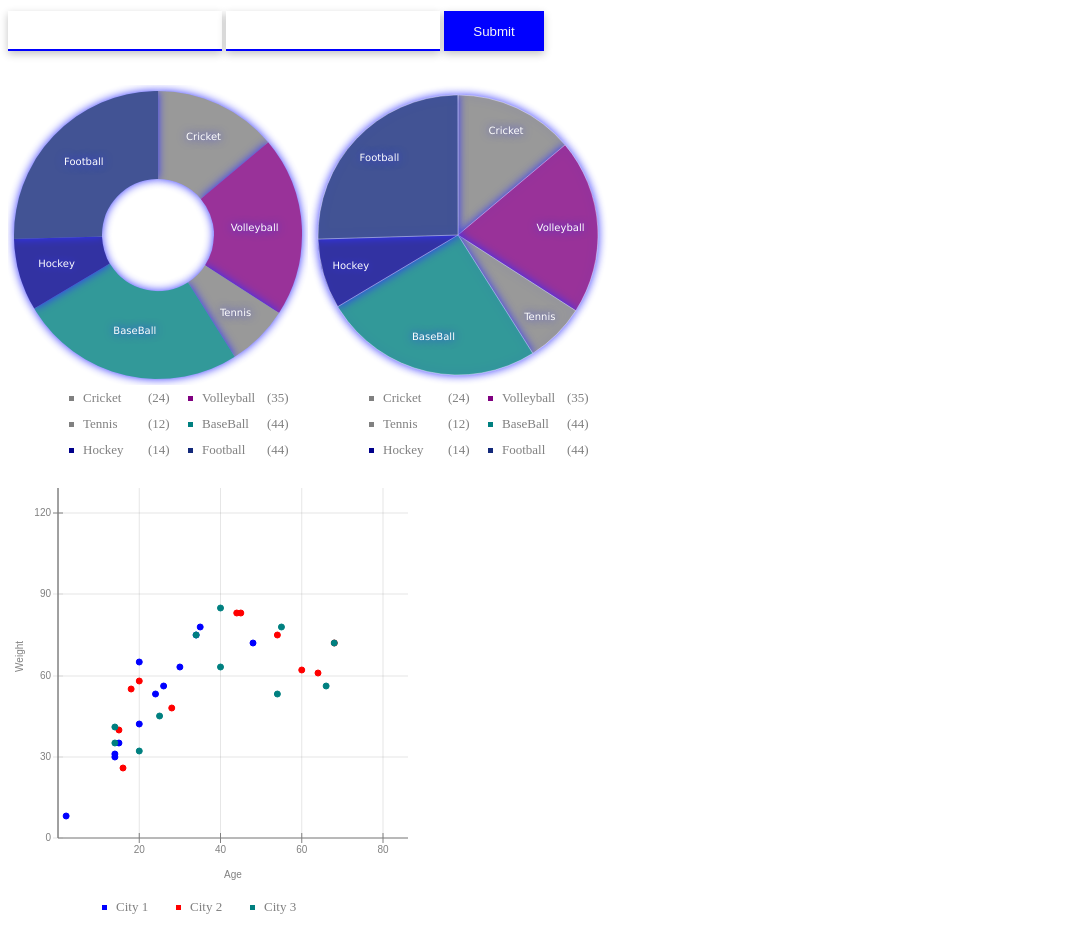
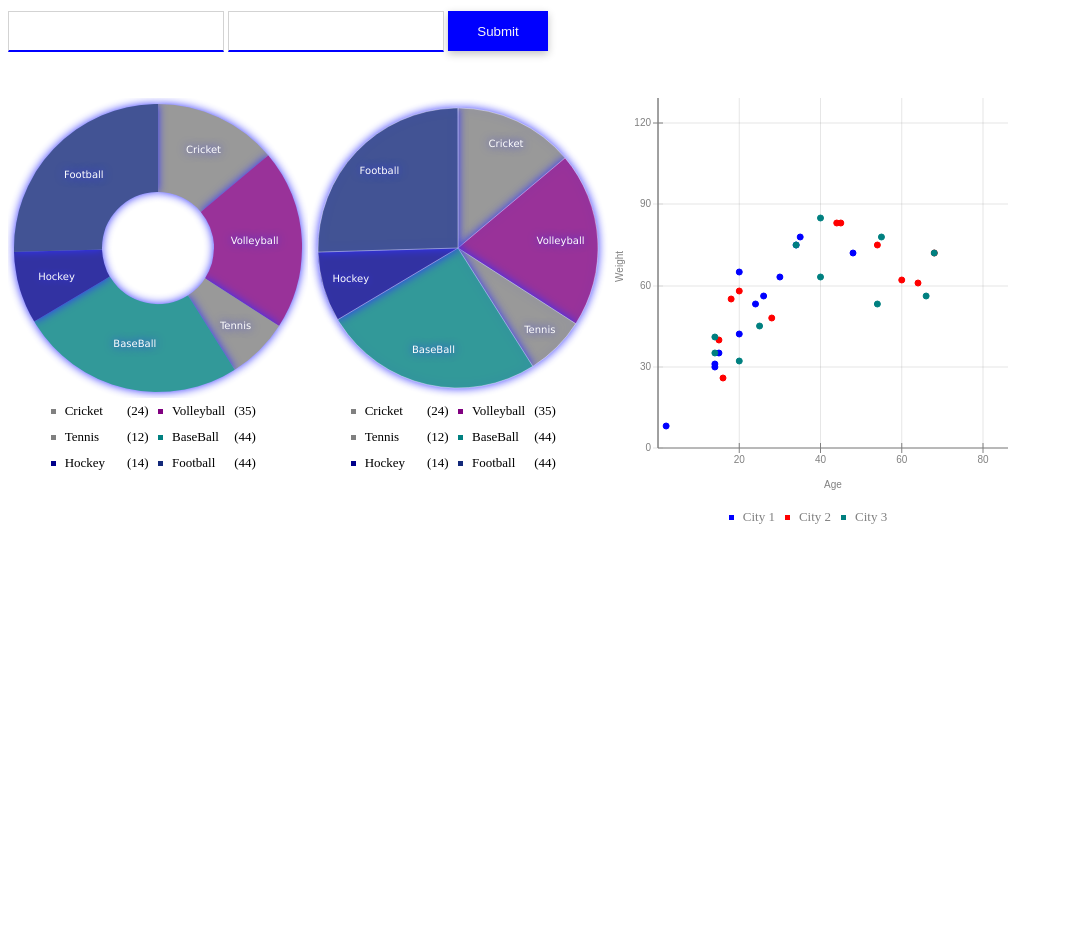
Before and after one commit to rajhseg/React-Controls, a React (Vite) app in the folder React-Controls/: page / in a window 1280 px wide. Shown: the whole page, without its empty margins (0-1066 px from the left). After the commit the page ends 800 px from the top, so only its background shows below. Built offline with nearby package versions, Linux system fonts and the light colour scheme.

Commit message:
css change
css change

```diff
--- a/React-Controls/src/App.jsx
+++ b/React-Controls/src/App.jsx
@@ -125,7 +125,7 @@ function App() {
         <RTextbox TextboxValue={tValue} ValueChanged={UpdateValue}></RTextbox>
         &nbsp;
 
-        <RButton ref={bref} ButtonHeight={ButtonHeight} IsDisabled={false} onClick={handleClick}>Submit</RButton>
+        <RButton Style={{marginTop:'3px'}} ref={bref} ButtonHeight={ButtonHeight} IsDisabled={false} onClick={handleClick}>Submit</RButton>
 
         <br />
         <br />
--- a/React-Controls/src/RButton/RButton.jsx
+++ b/React-Controls/src/RButton/RButton.jsx
@@ -1,7 +1,7 @@
 import propTypes from "prop-types";
 import { forwardRef, useId, useImperativeHandle, useRef } from "react";
 
-import './RButton.css';
+import styles from './RButton.module.css';
 
 const RButton = forwardRef(function RButton({
     IsDisabled,
@@ -11,6 +11,7 @@ const RButton = forwardRef(function RButton({
     ButtonWidth = "100px",
     ForeColor = "whitesmoke",
     BackgroundColor = "blue",
+    Style,
     children
 }, ref) {
 
@@ -27,8 +28,8 @@ const RButton = forwardRef(function RButton({
 
     return (
         <>
-        <div className="host">
-        <button ref={bRef} id={compId} className="btn" disabled={IsDisabled}
+        <div className={styles.host} style={Style}>
+        <button ref={bRef} id={compId} className={styles.btn} disabled={IsDisabled}
                 onClick={(e) => onClick(e)} type={ButtonType}
                 style={{'height': ButtonHeight,
                         'width': ButtonWidth,
@@ -43,6 +44,7 @@ const RButton = forwardRef(function RButton({
 });
 
 RButton.propTypes = {
+    Style: propTypes.string,
     IsDisabled: propTypes.bool,
     ButtonType: propTypes.string,
     ButtonHeight: propTypes.string,
--- a/React-Controls/src/RDonutChart/RDonutChart.jsx
+++ b/React-Controls/src/RDonutChart/RDonutChart.jsx
@@ -1,7 +1,7 @@
 import { forwardRef, useEffect, useId, useImperativeHandle, useRef, useState } from "react";
 import PropTypes from "prop-types";
 
-import './RDonutChart.css';
+import styles from './RDonutChart.module.css';
 
 export class RDonutChartItem {
   constructor(
@@ -52,6 +52,8 @@ const RDonutChart =  forwardRef(function RDonutChart({
 
     const [IsRendered, setIsRendered] = useState(false);
     const [RenderItems, setRenderItems] = useState([]);
+    const [titleLength, setTitleLength]= useState("");
+    const [valueLength, setValueLength] = useState("");
 
     let _lineWidth = 0;
 
@@ -112,6 +114,9 @@ const RDonutChart =  forwardRef(function RDonutChart({
         context = progressCanvas.current.getContext('2d');
         RenderChart();
 
+        setTitleLength((prev)=> calculateTitleWidth()+'px');
+        setValueLength((prev)=> calculateValueWidth()+'px');
+
     }, [RenderItems])
 
     const Items = () => {
@@ -122,6 +127,47 @@ const RDonutChart =  forwardRef(function RDonutChart({
         let x2 = x + length * Math.cos(angle);
         let y2 = y + length * Math.sin(angle);
         return { X: x2, Y: y2 };
+    }
+
+    const calculateTitleWidth = () => {
+        var names = ChartItems.map(x=>x.Title);
+        var length = 0;
+
+        if(context){
+        for (let index = 0; index < names.length; index++) {
+            const element = names[index];
+            var mText = context?.measureText(element);
+            if(mText.width > length){
+                length = mText.width
+            }
+        }
+        }
+
+        if(length > 0)
+        length = length+5;
+
+        return length;
+    }
+
+
+    const calculateValueWidth = () => {
+        var names = ChartItems.map(x=>x.Value.toString());
+        var length = 0;
+
+        if(context){
+        for (let index = 0; index < names.length; index++) {
+            const element = names[index];
+            var mText = context?.measureText(element);
+            if(mText.width > length){
+                length = mText.width
+            }
+        }
+        }
+
+        if(length > 0)
+        length = length+10;
+
+        return length;
     }
 
     const DrawText = (context, x, y, length, angle, color) => {
@@ -223,23 +269,22 @@ const RDonutChart =  forwardRef(function RDonutChart({
 
     return (
         <>
-        <div id={HostElementId} className="host">
+        <div id={HostElementId} className={styles.host}>
             <div id={Id} style={{position: 'relative', width: (ChartWidth+'px'), height: ((ChartWidth + DataListHeight) +'px') }}>
-                <canvas style={{position: 'absolute'}} ref={progressCanvas} width={ChartWidth} height={ChartWidth}
-                    className="canvasCenter">
+                <canvas style={{position: 'absolute'}} ref={progressCanvas} width={ChartWidth} height={ChartWidth}>
 
                 </canvas>
                 {
                     IsRendered  &&
                         <div style={{position: 'relative', bottom:-ChartWidth+'px', height: DataListHeight+'px' }}>
-                            <div className="dataContainer">
+                            <div className={styles.dataContainer}>
                                 {
                                     RenderItems.map((itm, index) => (
-                                        <div className="data" key={index}>
-                                            <div className="indicator" style={{backgroundColor: itm.BackgroundColor}}>
+                                        <div className={styles.data} key={index}>
+                                            <div className={styles.indicator} style={{backgroundColor: itm.BackgroundColor}}>
                                             </div>
-                                            <span className="title" style={{width: '50px'}}>{itm.Title}</span>
-                                            <span className="title" style={{width: '30px'}}>({itm.Value})</span>
+                                            <span className={styles.title} style={{width: titleLength}}>{itm.Title}</span>
+                                            <span className={styles.title} style={{width: valueLength}}>({itm.Value})</span>
                                         </div>
                                     ))
                                 }
--- a/React-Controls/src/RPieChart/RPieChart.jsx
+++ b/React-Controls/src/RPieChart/RPieChart.jsx
@@ -2,7 +2,7 @@
 import { useId, useRef, useState, useEffect, forwardRef, useImperativeHandle } from 'react'
 import PropTypes from 'prop-types';
 
-import './RPieChart.css'
+import styles from './RPieChart.module.css'
 
 export class RPieChartItem {
   constructor(
@@ -59,6 +59,9 @@ const RPieChart = forwardRef(function RPieChart({
     const[IsRendered, setIsRendered] = useState(false);
 
     const [RenderItems, setRenderItems] = useState([]);
+
+    const [titleLength, setTitleLength]= useState("");
+    const [valueLength, setValueLength] = useState("");
 
     const progressCanvas = useRef();
 
@@ -121,6 +124,8 @@ const RPieChart = forwardRef(function RPieChart({
         context = progressCanvas.current.getContext('2d');
         RenderChart();
 
+        setTitleLength((prev)=> calculateTitleWidth()+'px');
+        setValueLength((prev)=> calculateValueWidth()+'px');
     }, [RenderItems])
 
     const Items = () => {
@@ -131,6 +136,47 @@ const RPieChart = forwardRef(function RPieChart({
         let x2 = x + length * Math.cos(angle);
         let y2 = y + length * Math.sin(angle);
         return { X: x2, Y: y2 };
+    }
+
+
+    const calculateTitleWidth = () => {
+        var names = ChartItems.map(x=>x.Title);
+        var length = 0;
+
+        if(context){
+        for (let index = 0; index < names.length; index++) {
+            const element = names[index];
+            var mText = context?.measureText(element);
+            if(mText.width > length){
+                length = mText.width
+            }
+        }
+        }
+
+        if(length > 0)
+        length = length+5;
+
+        return length;
+    }
+
+    const calculateValueWidth = () => {
+        var names = ChartItems.map(x=>x.Value.toString());
+        var length = 0;
+
+        if(context){
+        for (let index = 0; index < names.length; index++) {
+            const element = names[index];
+            var mText = context?.measureText(element);
+            if(mText.width > length){
+                length = mText.width
+            }
+        }
+        }
+
+        if(length > 0)
+        length = length+10;
+
+        return length;
     }
 
     const DrawText = (context, x, y, length, angle, color) => {
@@ -246,23 +292,22 @@ const RPieChart = forwardRef(function RPieChart({
 
     return (
         <>
-            <div id={HostElementId} className='host'>
+            <div id={HostElementId} className={styles.host}>
                 <div id={Id} style={{position: 'relative', width: ChartWidth+'px', height: (ChartWidth + DataListHeight) +'px'}}>
-                    <canvas style={{position: 'absolute' }} ref={progressCanvas} width={ChartWidth} height={ChartWidth}
-                        className="canvasCenter">
+                    <canvas style={{position: 'absolute' }} ref={progressCanvas} width={ChartWidth} height={ChartWidth}>
 
                     </canvas>
                     {
                         IsRendered &&
                             <div style={{position: 'relative', bottom:-ChartWidth+'px', height: DataListHeight+'px'}}>
-                                <div className="dataContainer">
+                                <div className={styles.dataContainer}>
                                     {
                                         RenderItems.map((itm, index) => (
-                                            <div key={index} className="data">
-                                                <div className="indicator" style={{backgroundColor: itm.BackgroundColor}}>
+                                            <div key={index} className={styles.data}>
+                                                <div className={styles.indicator} style={{backgroundColor: itm.BackgroundColor}}>
                                                 </div>
-                                                <span className="title" style={{width: '50px'}}>{itm.Title}</span>
-                                                <span className="title" style={{width: '30px'}}>({itm.Value})</span>
+                                                <span className={styles.title} style={{width: titleLength}}>{itm.Title}</span>
+                                                <span className={styles.title} style={{width: valueLength}}>({itm.Value})</span>
                                             </div>
                                         ))
                                     }
--- a/React-Controls/src/RScatterChart/RScatterChart.jsx
+++ b/React-Controls/src/RScatterChart/RScatterChart.jsx
@@ -1,6 +1,6 @@
 import PropTypes from 'prop-types';
 import { Graph, PopupChartItem } from '../Models/models.js'
-import './RScatterChart.css';
+import styles from './RScatterChart.module.css';
 import { forwardRef, useEffect, useId, useImperativeHandle, useRef, useState } from 'react';
 
 
@@ -510,7 +510,7 @@ const RScatterChart = forwardRef(function RScatterChart({
 
     return (
         <>
-        <div>
+        <div id={HostElementId} className={styles.host}>
             <div id={Id}>
                 <canvas ref={bar} width={Width} height={Height}>
 
@@ -519,13 +519,13 @@ const RScatterChart = forwardRef(function RScatterChart({
                     IsRendered &&
 
                     <div style={{position: 'relative', alignContent: 'center', bottom:  '10px',  height: DataListHeight+'px' }}>
-                    <div className="dataContainer" style={{'width': (Width - MarginX) +'px'}}>
+                    <div className={styles.dataContainer} style={{'width': (Width - MarginX) +'px'}}>
                         {
                             RenderItems.map((itm, index) => (
-                                <div key={index} className="data">
-                                    <div className="indicator" style={{ backgroundColor: itm.ItemColor}}>
+                                <div key={index} className={styles.data}>
+                                    <div className={styles.indicator} style={{ backgroundColor: itm.ItemColor}}>
                                     </div>
-                                    <span className="title" style={{width: '50px'}}>{itm.ItemName}</span>
+                                    <span className={styles.title} style={{width: 'fit-content'}}>{itm.ItemName}</span>
                                 </div>
                             ))
                         }
--- a/React-Controls/src/RTextbox/RTextbox.jsx
+++ b/React-Controls/src/RTextbox/RTextbox.jsx
@@ -2,7 +2,7 @@ import React, { ChangeEvent, forwardRef, useEffect, useId, useImperativeHandle,
 
 import PropTypes from 'prop-types'
 
-import './RTextbox.css';
+import styles from './RTextbox.module.css';
 
 const RTextbox = forwardRef(function RTextbox({
     Style,
@@ -16,6 +16,7 @@ const RTextbox = forwardRef(function RTextbox({
     TextBoxHeight = "30px",
     Font = "",
     EnableMarginTextBottom = true,
+    EnableBoxShadow = false,
     MarginTextBottom = "10px",
     IsPasswordBox = false,
     TextboxValue = '',
@@ -75,24 +76,25 @@ const RTextbox = forwardRef(function RTextbox({
 
     return (
         <>
-        <div id={HostElementId} className="host" style={Style}>
-            <div id={Id} className="txtroot">
+        <div id={HostElementId} className={styles.host} style={Style}>
+            <div id={Id} className={styles.txtroot}>
 
-                <span className="span" style={{ width: TextBoxWidth, color: LabelForeColor}}>
+                <span className={styles.span} style={{ width: TextBoxWidth, color: LabelForeColor}}>
                     {LabelText}
                 </span>
 
                 <input ref={inpRef}  readOnly={ReadOnly} id={InputId}
                         disabled={Disabled}
                         type={IsPasswordBox ? 'password' : 'text'}
-                        value={tValue} className="txtbox"
+                        value={tValue} className={ `${styles.txtbox} ${EnableBoxShadow ? styles.dummy : styles.brdr } `}
 
                         style={{ height: TextBoxHeight,
                                 width: TextBoxWidth,
                                 borderBottomColor: BottomLineColor,
                                 marginBottom: EnableMarginTextBottom ? MarginTextBottom : '',
                                 font: Font,
-                                pointerEvents:(Disabled || ReadOnly) ? 'none': undefined
+                                pointerEvents:(Disabled || ReadOnly) ? 'none': undefined,
+                                boxShadow: EnableBoxShadow ? 'rgba(0, 0, 0, 0.24) 0px 3px 8px' : 'none'
                             }}
 
                     onInput={(e)=> Input(e)}
@@ -132,6 +134,7 @@ const RTextbox = forwardRef(function RTextbox({
     BottomLineColor: PropTypes.string,
     ReadOnly: PropTypes.bool,
     Disabled: PropTypes.bool,
+    EnableBoxShadow: PropTypes.bool,
     TextBoxWidth: PropTypes.string,
     TextBoxHeight: PropTypes.string,
     Font: PropTypes.string,
--- a/React-Controls/src/RTextbox/RTextbox.css
+++ b/React-Controls/src/RTextbox/RTextbox.module.css
@@ -7,7 +7,6 @@
     border: none;
     border-bottom-width: 2px;
     border-bottom-style: solid;
-    box-shadow: rgba(0, 0, 0, 0.24) 0px 3px 8px;
     outline: none;
     align-content: center;
     align-items: center;
@@ -17,6 +16,13 @@
     padding: 4px;
     padding-left: 7px;
     padding-right: 7px;
+}
+
+
+.brdr {
+    border-top: 0.5px solid lightgray;
+    border-left: 0.5px solid lightgray;
+    border-right: 0.5px solid lightgray;
 }
 
 .txtbox:focus::placeholder {
```
Also changed, not shown: React-Controls/src/RButton/RButton.module.css (renamed from React-Controls/src/RButton/RButton.css), React-Controls/src/RDonutChart/RDonutChart.module.css (renamed from React-Controls/src/RDonutChart/RDonutChart.css), React-Controls/src/RPieChart/RPieChart.module.css (renamed from React-Controls/src/RPieChart/RPieChart.css), React-Controls/src/RScatterChart/RScatterChart.module.css (renamed from React-Controls/src/RScatterChart/RScatterChart.css).
